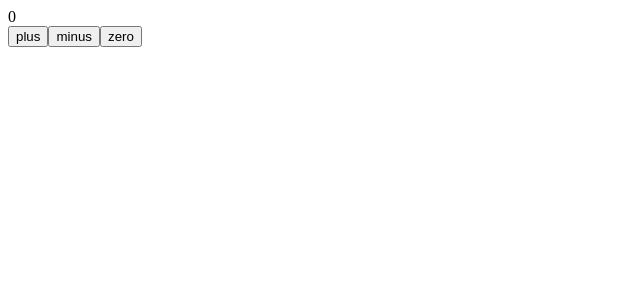
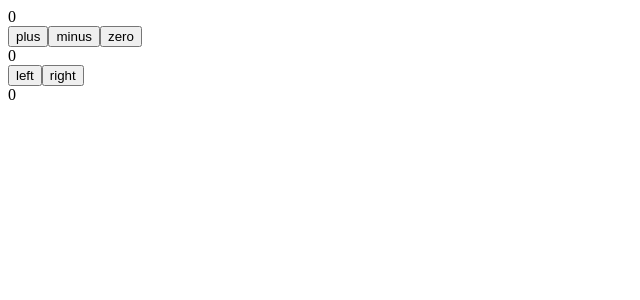
Before and after one commit to pratiksj/CUSTOM-HOOK-COUNTER, a React (Create React App) app: page / in a window 1280 px wide. Shown: the top 300 px of the page, without its empty margins (0-640 px from the left). Built offline with nearby package versions, Linux system fonts and the light colour scheme.

Commit message:
feat: created two seperate counter

```diff
--- a/src/App.js
+++ b/src/App.js
@@ -3,6 +3,8 @@ import useCounter from "./useCounter";
 const App = (props) => {
   //const [counter, setCounter] = useState(0);
   const counter = useCounter();
+  const left = useCounter();
+  const right = useCounter();
 
   return (
     <div>
@@ -11,6 +13,11 @@ const App = (props) => {
       {/* <button onClick={() => setCounter(counter - 1)}>minus</button> */}
       <button onClick={counter.decrease}>minus</button>
       <button onClick={counter.zero}>zero</button>
+
+      <div>{left.value}</div>
+      <button onClick={left.increase}>left</button>
+      <button onClick={right.increase}>right</button>
+      <div>{right.value}</div>
     </div>
   );
 };
```
